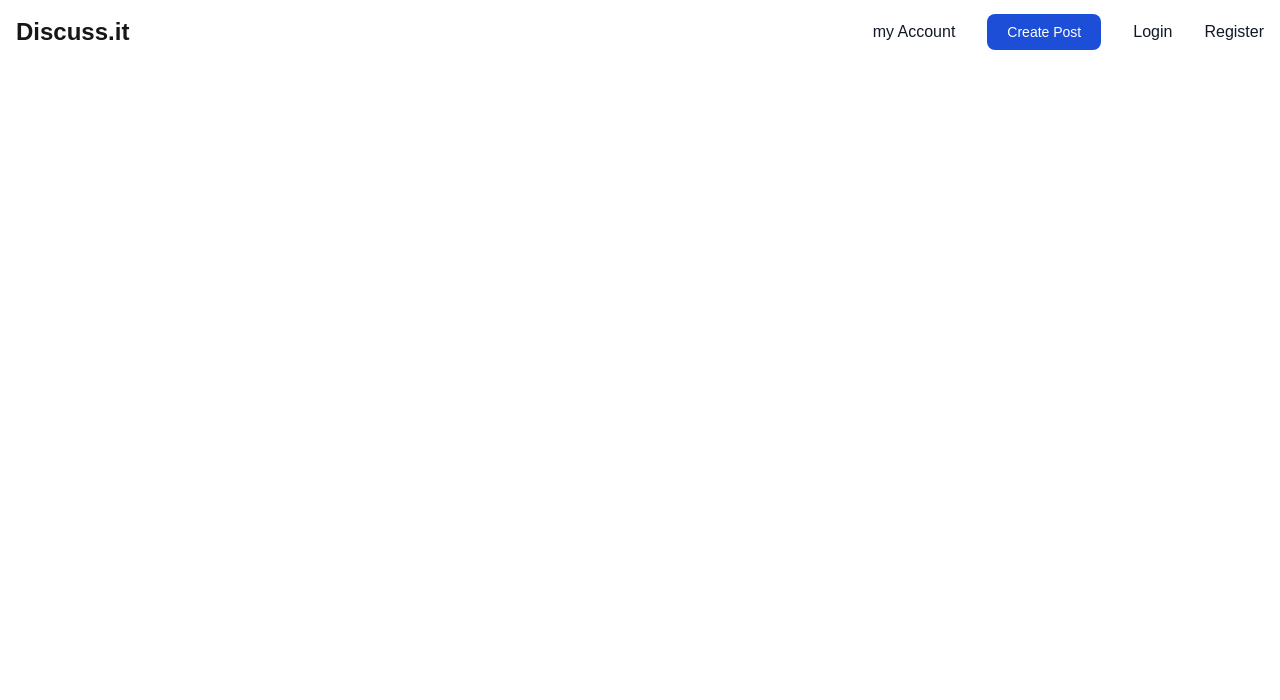
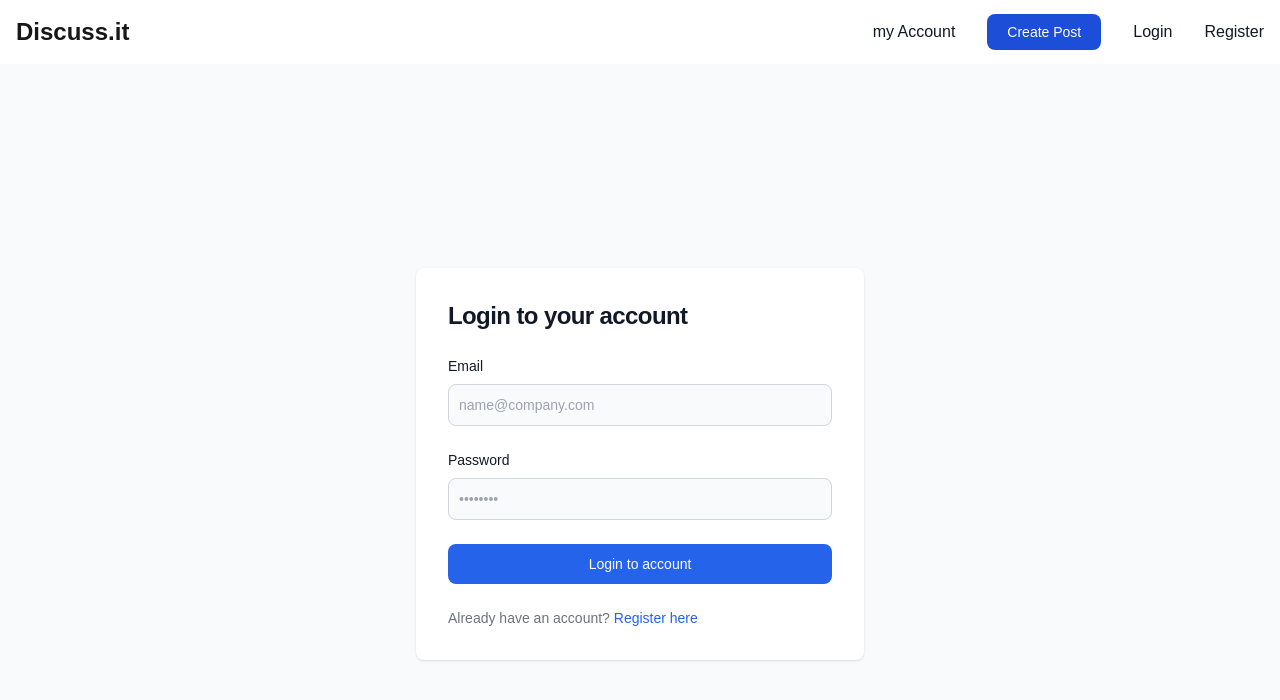
Before and after one commit to Michallesss/discuss.it, a Next.js app: page /login in a window 1280 px wide. Shown: the top 700 px of the page. Built offline with nearby package versions, Linux system fonts and the light colour scheme.

Commit message:
🏗️ sign in/up layout

```diff
--- a/src/app/(auth)/_layout/Form.tsx
+++ b/src/app/(auth)/_layout/Form.tsx
@@ -1 +1,26 @@
-export default function Form({ children }) {}
+type Props = {
+  children: React.ReactNode;
+  label: string;
+}
+
+export default function Form({ children, label }: Props) {
+  return (
+    <section className="bg-gray-50 dark:bg-gray-950">
+      <div className="flex flex-col items-center justify-center px-6 py-8 mx-auto md:h-screen lg:py-0">
+        {/* <a href="#" className="flex items-center mb-6 text-2xl font-semibold text-gray-900 dark:text-white">
+          <img className="w-8 h-8 mr-2" src="https://flowbite.s3.amazonaws.com/blocks/marketing-ui/logo.svg" alt="logo" />
+          Discuss.it
+        </a> */}
+        <div
+          className="w-full bg-white rounded-lg shadow dark:border md:mt-0 sm:max-w-md xl:p-0 dark:bg-gray-800 dark:border-gray-700">
+          <div className="p-6 space-y-4 md:space-y-6 sm:p-8">
+            <h1 className="text-xl font-bold leading-tight tracking-tight text-gray-900 md:text-2xl dark:text-white">
+              {label}
+            </h1>
+            {children}
+          </div>
+        </div>
+      </div>
+    </section>
+  );
+}
--- a/src/app/(auth)/login/page.tsx
+++ b/src/app/(auth)/login/page.tsx
@@ -4,7 +4,40 @@ import Form from "../_layout/Form";
 export default function LoginPage() {
   return (
     <Form label="Login to your account">
-      <h1>Login</h1>
+      <form className="space-y-4 md:space-y-6" action="#">
+        <div>
+          <label htmlFor="email" className="block mb-2 text-sm font-medium text-gray-900 dark:text-white">Email</label>
+          <input type="email" name="email" id="email"
+            className="bg-gray-50 border border-gray-300 text-gray-900 text-sm rounded-lg focus:ring-primary-600 focus:border-primary-600 block w-full p-2.5 dark:bg-gray-700 dark:border-gray-600 dark:placeholder-gray-400 dark:text-white dark:focus:ring-blue-500 dark:focus:border-blue-500"
+            placeholder="name@company.com" required />
+        </div>
+        <div>
+          <label htmlFor="password"
+            className="block mb-2 text-sm font-medium text-gray-900 dark:text-white">Password</label>
+          <input type="password" name="password" id="password" placeholder="••••••••"
+            className="bg-gray-50 border border-gray-300 text-gray-900 text-sm rounded-lg focus:ring-primary-600 focus:border-primary-600 block w-full p-2.5 dark:bg-gray-700 dark:border-gray-600 dark:placeholder-gray-400 dark:text-white dark:focus:ring-blue-500 dark:focus:border-blue-500"
+            required />
+        </div>
+        {/* <div className="flex items-start">
+          <div className="flex items-center h-5">
+            <input id="terms" aria-describedby="terms" type="checkbox"
+              className="w-4 h-4 border border-gray-300 rounded bg-gray-50 focus:ring-3 focus:ring-primary-300 dark:bg-gray-700 dark:border-gray-600 dark:focus:ring-primary-600 dark:ring-offset-gray-800"
+              required />
+          </div>
+          <div className="ml-3 text-sm">
+            <label htmlFor="terms" className="font-light text-gray-500 dark:text-gray-300">I accept the <a
+                className="font-medium text-primary-600 hover:underline dark:text-primary-500" href="#">Terms and
+                Conditions</a></label>
+          </div>
+        </div> */}
+        <button type="submit"
+          className="w-full text-white bg-primary-600 hover:bg-primary-700 focus:ring-4 focus:outline-none focus:ring-primary-300 font-medium rounded-lg text-sm px-5 py-2.5 text-center dark:bg-primary-600 dark:hover:bg-primary-700 dark:focus:ring-primary-800">Login
+          to account</button>
+        <p className="text-sm font-light text-gray-500 dark:text-gray-400">
+          Already have an account? <a href="/register"
+            className="font-medium text-primary-600 hover:underline dark:text-primary-500">Register here</a>
+        </p>
+      </form>
     </Form>
   );
 }
```
